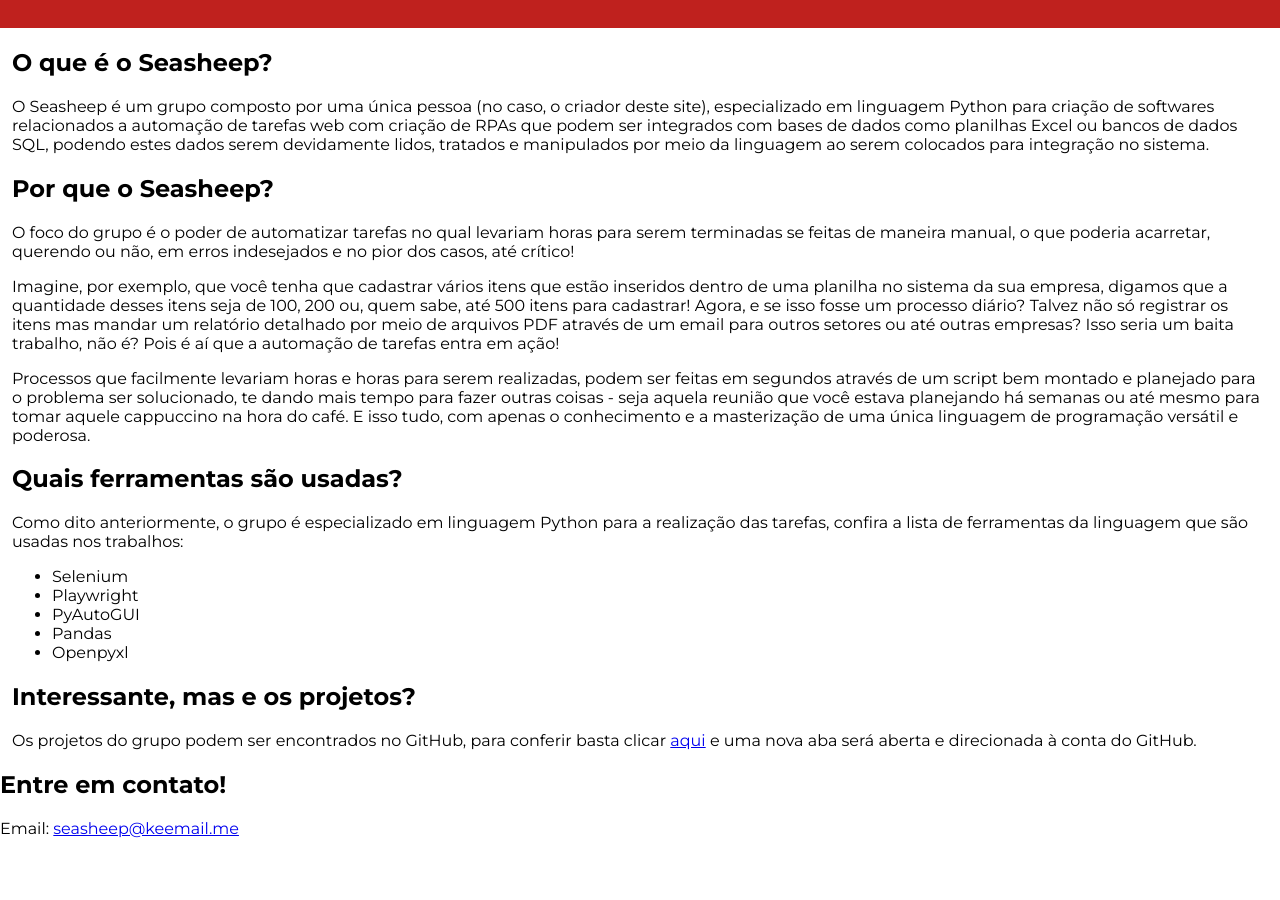
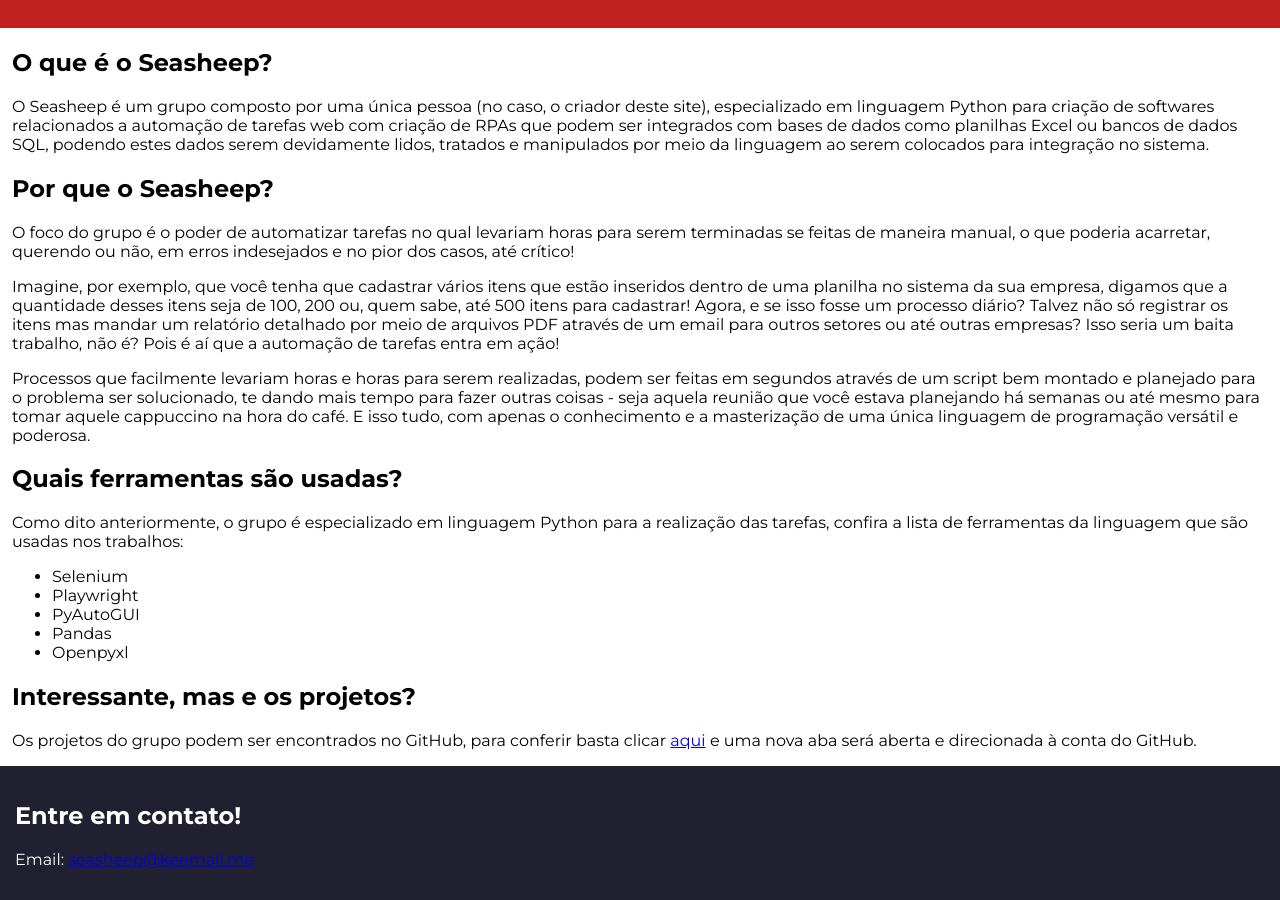
Before and after one commit to krowemarf/seasheep-website, a plain HTML site: page index.html in a window 1280 px wide. Shown: the part 119-1019 px from the top of the page. Before the commit the page ends 973 px from the top, so only its background shows below. Drawn offline with Linux system fonts and the light colour scheme.

Commit message:
cria seletor e estilização para o rodapé
estilização para o rodapé da página

```diff
--- a/style.css
+++ b/style.css
@@ -15,3 +15,9 @@ section{
     padding-left: 12px;
     padding-right: 12px;
 }
+
+footer{
+    background-color: #202030;
+    color: #fff;
+    padding: 15px;
+}
```
